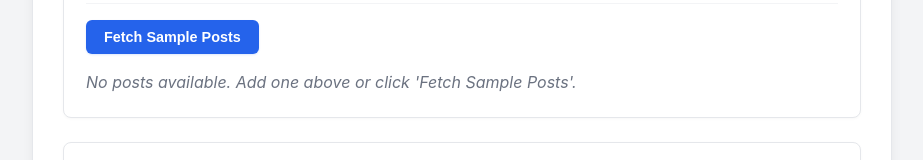
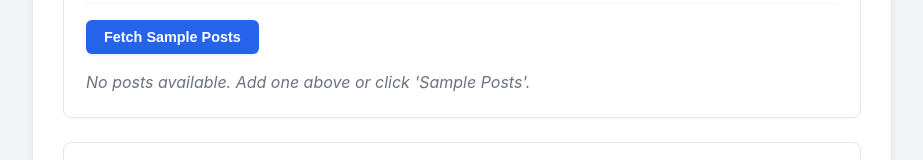
Before and after one commit to sushant2806/Post_Manager, a React (Vite) app: page / in a window 1280 px wide. Shown: the part 625-785 px from the top of the page, without its empty margins (178-1101 px from the left). Built offline with nearby package versions, Linux system fonts and the light colour scheme.

Commit message:
Update PostList.jsx

```diff
--- a/src/components/PostList.jsx
+++ b/src/components/PostList.jsx
@@ -56,7 +56,7 @@ function PostList() {
 
       {/* Display message if post list is empty */}
       {posts.length === 0 && status !== 'loading' ? (
-        <p style={{ color: '#6b7280', fontStyle: 'italic' }}>No posts available. Add one above or click 'Fetch Sample Posts'.</p>
+        <p style={{ color: '#6b7280', fontStyle: 'italic' }}>No posts available. Add one above or click 'Sample Posts'.</p>
       ) : (
         <table>
           <thead>
```
